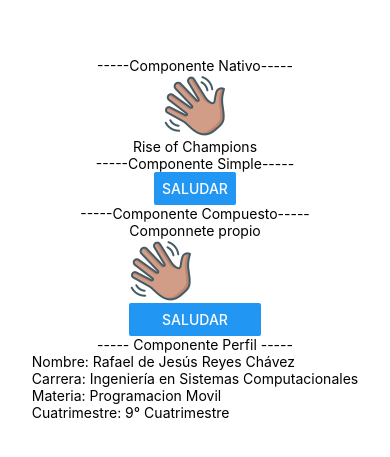
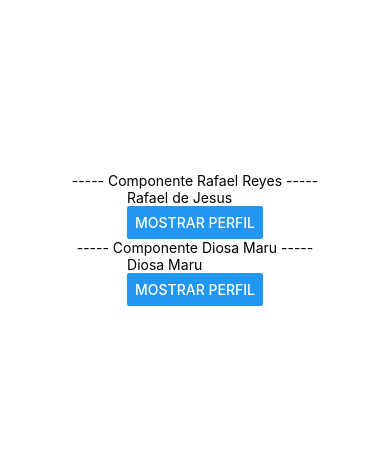
Before and after one commit to Rafael-Reyes-73/ProgMovil206, a React Native app in the folder Practica5/mi-app2/: screen / in a window 390 px wide. Shown: the part 183-640 px from the top of the page. Built offline with nearby package versions, Linux system fonts and the light colour scheme.

Commit message:
Practica No7
Se realizo la practica de la utilizacion de Props & State

```diff
--- a/Practica5/mi-app2/App.js
+++ b/Practica5/mi-app2/App.js
@@ -1,29 +1,33 @@
-// Zona1: Implementaciones de componenetes y archivos
 import { StatusBar } from 'expo-status-bar';
-import { StyleSheet, Text, View, Image } from 'react-native';
-import {Saludo} from './components/Saludo';
-import { Saludo2 } from './components/Saludo2';
+import { StyleSheet, Text, View } from 'react-native';
 import { Perfil } from './components/Perfil';
 
-//Zona2: Main Hogar de los componenetes
 export default function App() {
   return (
     <View style={styles.container}>
-      <Text>-----Componente Nativo-----</Text>
-      <Image source={require('./assets/image.png')} />
-      <Text>Rise of Champions</Text>
-      <Text>-----Componente Simple-----</Text>
-      <Saludo></Saludo>
-      <Text>-----Componente Compuesto-----</Text>
-      <Saludo2></Saludo2>
-      <Text>----- Componente Perfil -----</Text>
-      <Perfil />
+      <Text>----- Componente Rafael Reyes -----</Text>
+
+      <Perfil
+        nombre="Rafael de Jesus"
+        carrera="Sistemas"
+        materia="Programación Móvil"
+        cuatri="9no Cuatrimestre"
+      />
+
+      <Text>----- Componente Diosa Maru -----</Text>
+
+      <Perfil
+        nombre="Diosa Maru"
+        carrera="Negocios Internacionales"
+        materia="Comercio Exterior"
+        cuatri="9no Cuatrimestre"
+      />
+
       <StatusBar style="auto" />
     </View>
   );
 }
 
-//Zona3: Estilos y posicionamientos
 const styles = StyleSheet.create({
   container: {
     flex: 1,
--- a/Practica5/mi-app2/components/Perfil.js
+++ b/Practica5/mi-app2/components/Perfil.js
@@ -1,12 +1,25 @@
-import { View, Text } from 'react-native';
+import React, { useState } from 'react';
+import { View, Text, Button } from 'react-native';
 
-export const Perfil = () => {
-    return (
-        <View>
-            <Text>Nombre: Rafael de Jesús Reyes Chávez</Text>
-            <Text>Carrera: Ingeniería en Sistemas Computacionales</Text>
-            <Text>Materia: Programacion Movil</Text>
-            <Text>Cuatrimestre: 9° Cuatrimestre</Text>
-        </View>
-    );
-}
+export const Perfil = ({ nombre, carrera, materia, cuatri }) => {
+  const [mostrar, setMostrar] = useState(false);
+
+  return (
+    <View>
+      <Text>{nombre}</Text>
+
+      {mostrar && (
+        <>
+          <Text>{carrera}</Text>
+          <Text>{materia}</Text>
+          <Text>{cuatri}</Text>
+        </>
+      )}
+
+      <Button
+        title={mostrar ? 'Ocultar perfil' : 'Mostrar perfil'}
+        onPress={() => setMostrar(!mostrar)}
+      />
+    </View>
+  );
+};
```
